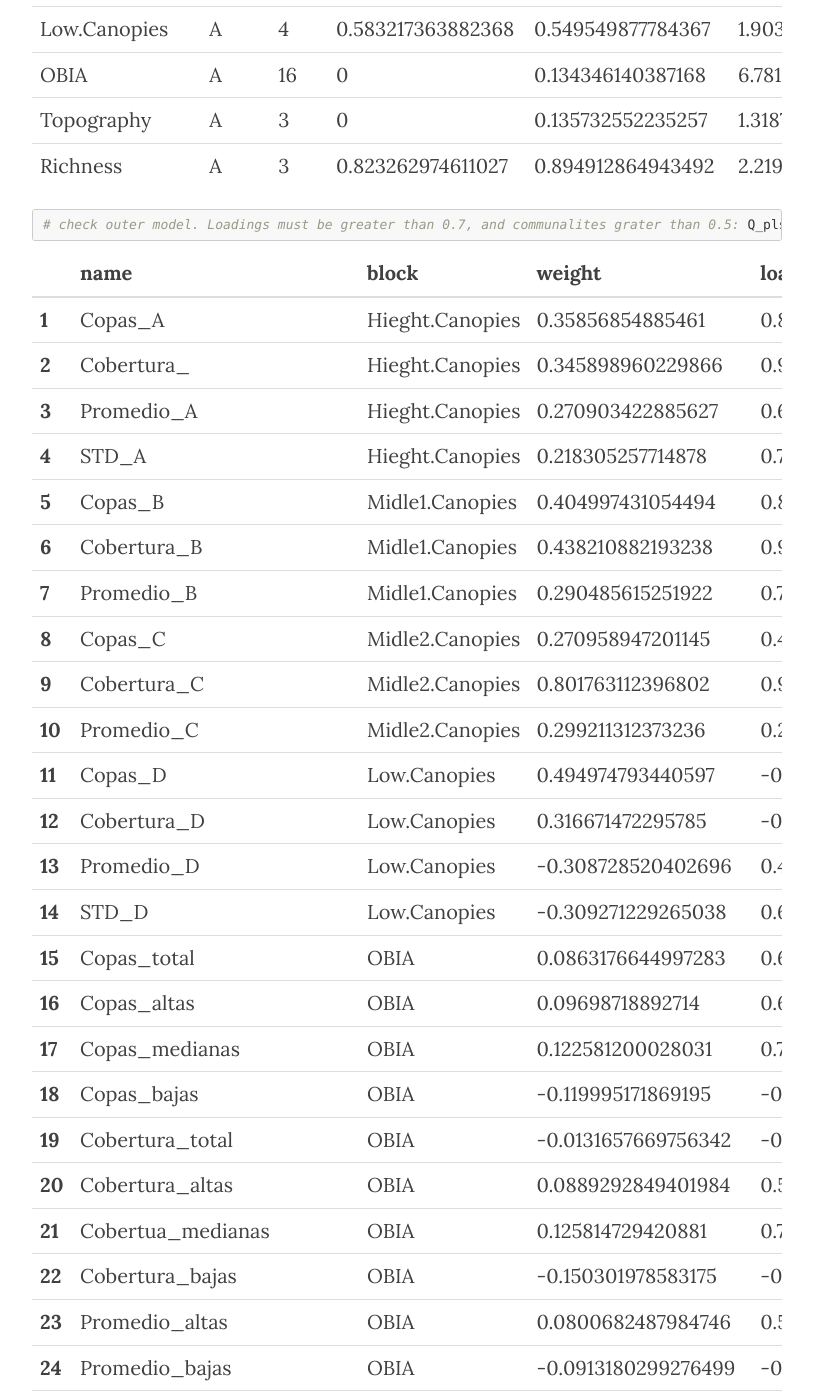
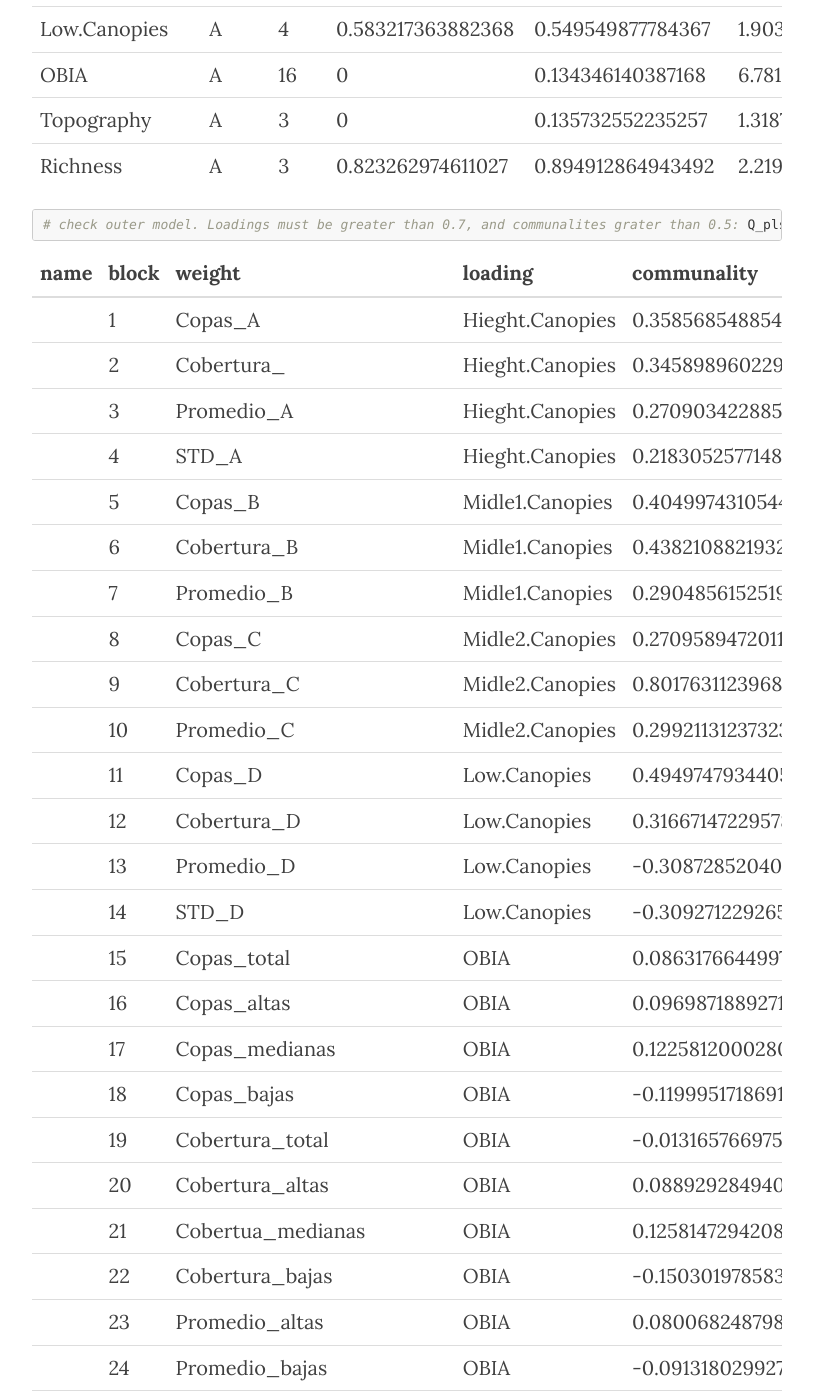
Before and after one commit to Remote-Sensing-of-Vegetation/Remote-Sensing-of-Vegetation.github.io, a Jekyll site: the page built from _posts/2016-08-29-PLS-Path-Modelling-Tutorial.markdown, in a window 1280 px wide and 1400 px high, scrolled down 2022 px. Shown: the whole window, without its empty margins (233-1046 px from the left). Built offline with Jekyll 4.4.1, drawn with Linux system fonts in a browser that asks for light colours; nearby versions of some CDN libraries; some of the changed lines change nothing that is shown; some of the changed text lies outside the part shown.

Commit message:
Update 2016-08-29-PLS-Path-Modelling-Tutorial.markdown

````diff
--- a/_posts/2016-08-29-PLS-Path-Modelling-Tutorial.markdown
+++ b/_posts/2016-08-29-PLS-Path-Modelling-Tutorial.markdown
@@ -96,48 +96,44 @@ Q_pls$unidim
 Q_pls$outer
 ```
 
-
-<table>
-<thead><tr><th></th><th scope=col>name</th><th scope=col>block</th><th scope=col>weight</th><th scope=col>loading</th><th scope=col>communality</th><th scope=col>redundancy</th></tr></thead>
-<tbody>
-	<tr><th scope=row>1</th><td>Copas_A          </td><td>Hieght.Canopies  </td><td>0.35856854885461 </td><td>0.887519839594922</td><td>0.787691465674596</td><td>0                </td></tr>
-	<tr><th scope=row>2</th><td>Cobertura_       </td><td>Hieght.Canopies  </td><td>0.345898960229866</td><td>0.94614604741216 </td><td>0.895192343033654</td><td>0                </td></tr>
-	<tr><th scope=row>3</th><td>Promedio_A       </td><td>Hieght.Canopies  </td><td>0.270903422885627</td><td>0.672115038550411</td><td>0.451738625045621</td><td>0                </td></tr>
-	<tr><th scope=row>4</th><td>STD_A            </td><td>Hieght.Canopies  </td><td>0.218305257714878</td><td>0.789784461903717</td><td>0.623759496264543</td><td>0                </td></tr>
-	<tr><th scope=row>5</th><td>Copas_B          </td><td>Midle1.Canopies  </td><td>0.404997431054494</td><td>0.88395131534034 </td><td>0.781369927891918</td><td>0                </td></tr>
-	<tr><th scope=row>6</th><td>Cobertura_B      </td><td>Midle1.Canopies  </td><td>0.438210882193238</td><td>0.993479294561978</td><td>0.987001108723365</td><td>0                </td></tr>
-	<tr><th scope=row>7</th><td>Promedio_B       </td><td>Midle1.Canopies  </td><td>0.290485615251922</td><td>0.711389959258348</td><td>0.506075674133594</td><td>0                </td></tr>
-	<tr><th scope=row>8</th><td>Copas_C          </td><td>Midle2.Canopies  </td><td>0.270958947201145</td><td>0.47408348163835 </td><td>0.22475514756234 </td><td>0                </td></tr>
-	<tr><th scope=row>9</th><td>Cobertura_C      </td><td>Midle2.Canopies  </td><td>0.801763112396802</td><td>0.994483529540894</td><td>0.988997490528114</td><td>0                </td></tr>
-	<tr><th scope=row>10</th><td>Promedio_C        </td><td>Midle2.Canopies   </td><td>0.299211312373236 </td><td>0.247994063022574 </td><td>0.0615010552944445</td><td>0                 </td></tr>
-	<tr><th scope=row>11</th><td>Copas_D           </td><td>Low.Canopies      </td><td>0.494974793440597 </td><td>-0.899995291539908</td><td>0.809991524794004 </td><td>0                 </td></tr>
-	<tr><th scope=row>12</th><td>Cobertura_D       </td><td>Low.Canopies      </td><td>0.316671472295785 </td><td>-0.633299211530968</td><td>0.401067891325746 </td><td>0                 </td></tr>
-	<tr><th scope=row>13</th><td>Promedio_D        </td><td>Low.Canopies      </td><td>-0.308728520402696</td><td>0.494577822579864 </td><td>0.24460722258784  </td><td>0                 </td></tr>
-	<tr><th scope=row>14</th><td>STD_D             </td><td>Low.Canopies      </td><td>-0.309271229265038</td><td>0.650842769443926 </td><td>0.423596310537439 </td><td>0                 </td></tr>
-	<tr><th scope=row>15</th><td>Copas_total       </td><td>OBIA              </td><td>0.0863176644997283</td><td>0.664623343022256 </td><td>0.44172418809008  </td><td>0.376227117644485 </td></tr>
-	<tr><th scope=row>16</th><td>Copas_altas      </td><td>OBIA             </td><td>0.09698718892714 </td><td>0.644419737978339</td><td>0.415276798696071</td><td>0.35370123984741 </td></tr>
-	<tr><th scope=row>17</th><td>Copas_medianas   </td><td>OBIA             </td><td>0.122581200028031</td><td>0.751267044129976</td><td>0.564402171595791</td><td>0.480714907485369</td></tr>
-	<tr><th scope=row>18</th><td>Copas_bajas       </td><td>OBIA              </td><td>-0.119995171869195</td><td>-0.638208075216374</td><td>0.407309547271389 </td><td>0.346915340139229 </td></tr>
-	<tr><th scope=row>19</th><td>Cobertura_total    </td><td>OBIA               </td><td>-0.0131657669756342</td><td>-0.054653848646225 </td><td>0.00298704317184447</td><td>0.00254413652936187</td></tr>
-	<tr><th scope=row>20</th><td>Cobertura_altas   </td><td>OBIA              </td><td>0.0889292849401984</td><td>0.596910325699595 </td><td>0.356301936926796 </td><td>0.303470931308337 </td></tr>
-	<tr><th scope=row>21</th><td>Cobertua_medianas</td><td>OBIA             </td><td>0.125814729420881</td><td>0.764992398968243</td><td>0.585213370479187</td><td>0.49844030623358 </td></tr>
-	<tr><th scope=row>22</th><td>Cobertura_bajas   </td><td>OBIA              </td><td>-0.150301978583175</td><td>-0.944939696940639</td><td>0.892911030854267 </td><td>0.760513805919906 </td></tr>
-	<tr><th scope=row>23</th><td>Promedio_altas    </td><td>OBIA              </td><td>0.0800682487984746</td><td>0.525795325211123 </td><td>0.276460724013871 </td><td>0.235468249514186 </td></tr>
-	<tr><th scope=row>24</th><td>Promedio_bajas     </td><td>OBIA               </td><td>-0.0913180299276499</td><td>-0.727023045119911 </td><td>0.528562508135427  </td><td>0.450189403914143  </td></tr>
-	<tr><th scope=row>25</th><td>Promedio_medianas </td><td>OBIA              </td><td>0.0803774673359316</td><td>0.522294767578688 </td><td>0.272791824240075 </td><td>0.23234335931338  </td></tr>
-	<tr><th scope=row>26</th><td>Promedio_total     </td><td>OBIA               </td><td>-0.0880800169956293</td><td>-0.668607588568929 </td><td>0.447036107491959  </td><td>0.380751407188985  </td></tr>
-	<tr><th scope=row>27</th><td>STD_altas        </td><td>OBIA             </td><td>0.085509619662947</td><td>0.585501029239287</td><td>0.342811455240264</td><td>0.29198076351267 </td></tr>
-	<tr><th scope=row>28</th><td>STD_bajas          </td><td>OBIA               </td><td>-0.0853530675068772</td><td>-0.6949127835221   </td><td>0.482903776702433  </td><td>0.411300763931321  </td></tr>
-	<tr><th scope=row>29</th><td>STD_medianas      </td><td>OBIA              </td><td>0.0946053283582827</td><td>0.58648254767977  </td><td>0.343961778732954 </td><td>0.29296052170496  </td></tr>
-	<tr><th scope=row>30</th><td>STD_total          </td><td>OBIA               </td><td>-0.0740587591672799</td><td>-0.609744395066354 </td><td>0.371788227314834  </td><td>0.31666097738865   </td></tr>
-	<tr><th scope=row>31</th><td>D_Elev_CURT_mean_CUBE</td><td>Topography           </td><td>-0.00310653422277474 </td><td>0.140659883360907    </td><td>0.0197852027871039   </td><td>0                    </td></tr>
-	<tr><th scope=row>32</th><td>DTM_1_mean       </td><td>Topography       </td><td>0.742779839742295</td><td>0.864597803566728</td><td>0.74752936193241 </td><td>0                </td></tr>
-	<tr><th scope=row>33</th><td>slope_1m_std      </td><td>Topography        </td><td>-0.517380027867904</td><td>-0.69239461801966 </td><td>0.479410307062591 </td><td>0                 </td></tr>
-	<tr><th scope=row>34</th><td>A_RICH           </td><td>Richness         </td><td>0.360473747384202</td><td>0.820645863738968</td><td>0.673459633671877</td><td>0.475106420059154</td></tr>
-	<tr><th scope=row>35</th><td>AR_RICH          </td><td>Richness         </td><td>0.389306082369274</td><td>0.899932533266213</td><td>0.809878564430943</td><td>0.571346055785882</td></tr>
-	<tr><th scope=row>36</th><td>H_RICH           </td><td>Richness         </td><td>0.412764595728446</td><td>0.857218630090367</td><td>0.734823779774005</td><td>0.518397061868836</td></tr>
-</tbody>
-</table>
+name | block | weight | loading | communality | redundancy |
+| --- | --- | --- | --- | --- | --- | --- |
+| 1 | Copas_A | Hieght.Canopies | 0.35856854885461 | 0.887519839594922 | 0.787691465674596 | 0 |
+| 2 | Cobertura_ | Hieght.Canopies | 0.345898960229866 | 0.94614604741216 | 0.895192343033654 | 0 |
+| 3 | Promedio_A | Hieght.Canopies | 0.270903422885627 | 0.672115038550411 | 0.451738625045621 | 0 |
+| 4 | STD_A | Hieght.Canopies | 0.218305257714878 | 0.789784461903717 | 0.623759496264543 | 0 |
+| 5 | Copas_B | Midle1.Canopies | 0.404997431054494 | 0.88395131534034 | 0.781369927891918 | 0 |
+| 6 | Cobertura_B | Midle1.Canopies | 0.438210882193238 | 0.993479294561978 | 0.987001108723365 | 0 |
+| 7 | Promedio_B | Midle1.Canopies | 0.290485615251922 | 0.711389959258348 | 0.506075674133594 | 0 |
+| 8 | Copas_C | Midle2.Canopies | 0.270958947201145 | 0.47408348163835 | 0.22475514756234 | 0 |
+| 9 | Cobertura_C | Midle2.Canopies | 0.801763112396802 | 0.994483529540894 | 0.988997490528114 | 0 |
+| 10 | Promedio_C | Midle2.Canopies | 0.299211312373236 | 0.247994063022574 | 0.0615010552944445 | 0 |
+| 11 | Copas_D | Low.Canopies | 0.494974793440597 | -0.899995291539908 | 0.809991524794004 | 0 |
+| 12 | Cobertura_D | Low.Canopies | 0.316671472295785 | -0.633299211530968 | 0.401067891325746 | 0 |
+| 13 | Promedio_D | Low.Canopies | -0.308728520402696 | 0.494577822579864 | 0.24460722258784 | 0 |
+| 14 | STD_D | Low.Canopies | -0.309271229265038 | 0.650842769443926 | 0.423596310537439 | 0 |
+| 15 | Copas_total | OBIA | 0.0863176644997283 | 0.664623343022256 | 0.44172418809008 | 0.376227117644485 |
+| 16 | Copas_altas | OBIA | 0.09698718892714 | 0.644419737978339 | 0.415276798696071 | 0.35370123984741 |
+| 17 | Copas_medianas | OBIA | 0.122581200028031 | 0.751267044129976 | 0.564402171595791 | 0.480714907485369 |
+| 18 | Copas_bajas | OBIA | -0.119995171869195 | -0.638208075216374 | 0.407309547271389 | 0.346915340139229 |
+| 19 | Cobertura_total | OBIA | -0.0131657669756342 | -0.054653848646225 | 0.00298704317184447 | 0.00254413652936187 |
+| 20 | Cobertura_altas | OBIA | 0.0889292849401984 | 0.596910325699595 | 0.356301936926796 | 0.303470931308337 |
+| 21 | Cobertua_medianas | OBIA | 0.125814729420881 | 0.764992398968243 | 0.585213370479187 | 0.49844030623358 |
+| 22 | Cobertura_bajas | OBIA | -0.150301978583175 | -0.944939696940639 | 0.892911030854267 | 0.760513805919906 |
+| 23 | Promedio_altas | OBIA | 0.0800682487984746 | 0.525795325211123 | 0.276460724013871 | 0.235468249514186 |
+| 24 | Promedio_bajas | OBIA | -0.0913180299276499 | -0.727023045119911 | 0.528562508135427 | 0.450189403914143 |
+| 25 | Promedio_medianas | OBIA | 0.0803774673359316 | 0.522294767578688 | 0.272791824240075 | 0.23234335931338 |
+| 26 | Promedio_total | OBIA | -0.0880800169956293 | -0.668607588568929 | 0.447036107491959 | 0.380751407188985 |
+| 27 | STD_altas | OBIA | 0.085509619662947 | 0.585501029239287 | 0.342811455240264 | 0.29198076351267 |
+| 28 | STD_bajas | OBIA | -0.0853530675068772 | -0.6949127835221 | 0.482903776702433 | 0.411300763931321 |
+| 29 | STD_medianas | OBIA | 0.0946053283582827 | 0.58648254767977 | 0.343961778732954 | 0.29296052170496 |
+| 30 | STD_total | OBIA | -0.0740587591672799 | -0.609744395066354 | 0.371788227314834 | 0.31666097738865 |
+| 31 | D_Elev_CURT_mean_CUBE | Topography | -0.00310653422277474 | 0.140659883360907 | 0.0197852027871039 | 0 |
+| 32 | DTM_1_mean | Topography | 0.742779839742295 | 0.864597803566728 | 0.74752936193241 | 0 |
+| 33 | slope_1m_std | Topography | -0.517380027867904 | -0.69239461801966 | 0.479410307062591 | 0 |
+| 34 | A_RICH | Richness | 0.360473747384202 | 0.820645863738968 | 0.673459633671877 | 0.475106420059154 |
+| 35 | AR_RICH | Richness | 0.389306082369274 | 0.899932533266213 | 0.809878564430943 | 0.571346055785882 |
+| 36 | H_RICH | Richness | 0.412764595728446 | 0.857218630090367 | 0.734823779774005 | 0.518397061868836 |
 
 
 
````
